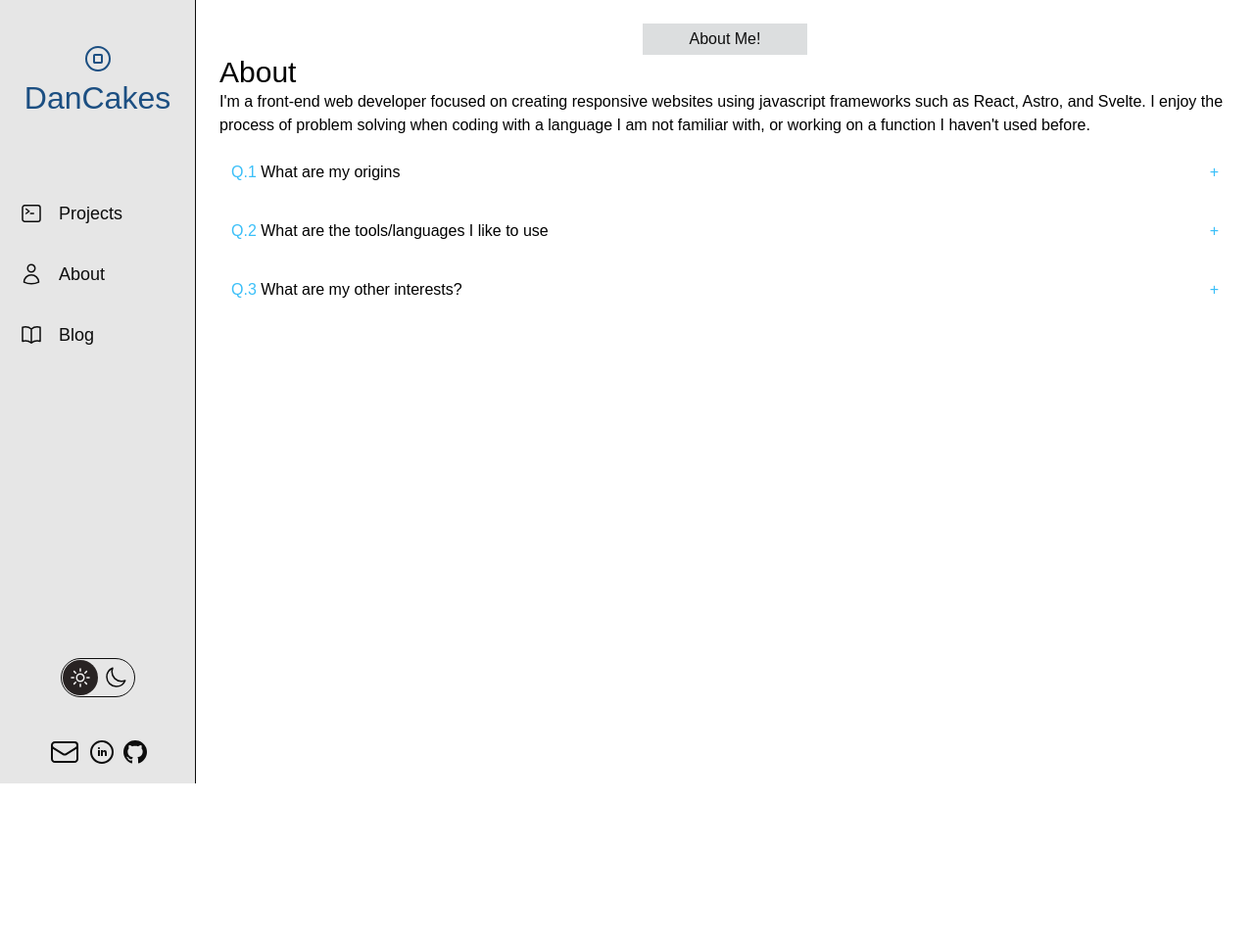
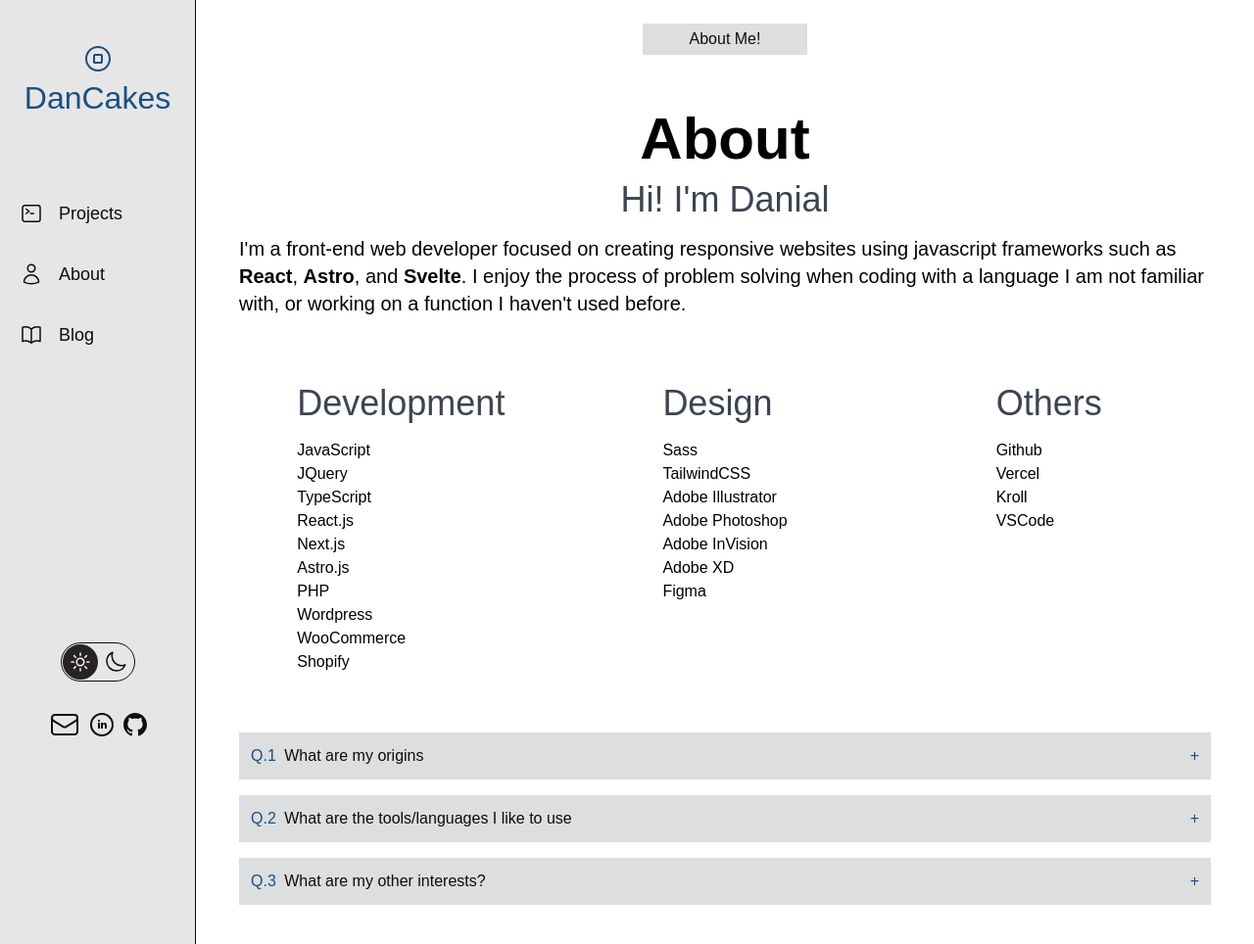
Before and after one commit to Dandazine/astro-portfolio-2022, an Astro site: page /about in a window 1280 px wide. Shown: the whole page at 98% size. Before the commit the page ends 800 px from the top, so only its background shows below. Built offline with nearby package versions, Linux system fonts and the light colour scheme; Astro itself is replaced by a stand-in of ours; a web font is replaced by a local one.

Commit message:
styling for about page done

```diff
--- a/src/components/AboutAccordion.jsx
+++ b/src/components/AboutAccordion.jsx
@@ -10,23 +10,28 @@ const AboutAccordion = () => {
     setActive(i);
   };
   return (
-    <section className="pb-6">
+    <section className="mx-auto max-w-7xl px-11 pb-6 ">
       {aboutData.map((sct, i) => (
         <div
           key={i}
-          className="my-3 w-full cursor-pointer p-3 "
+          className="my-4 w-full cursor-pointer bg-liNH p-3 text-dark hover:bg-nav dark:bg-daNH dark:text-light dark:hover:bg-darkNav"
           onClick={() => {
             toggleSection(i);
           }}
         >
-          <div className="flex justify-between">
+          <div className="flex items-center justify-between">
             <h2 className="">
-              <span className="text-info">Q.{i + 1}</span> {sct.title}
+              <span className="pr-1 text-secondary dark:text-info">
+                Q.{i + 1}
+              </span>{" "}
+              {sct.title}
             </h2>
-            <span className="text-info">{active === i ? "-" : "+"}</span>
+            <span className="text-secondary dark:text-info">
+              {active === i ? "-" : "+"}
+            </span>
           </div>
           <div className={active === i ? "block" : "hidden"}>
-            <p className="">{sct.content}</p>
+            <p className="p-3">{sct.content}</p>
           </div>
         </div>
       ))}
--- a/src/components/Header.jsx
+++ b/src/components/Header.jsx
@@ -109,7 +109,7 @@ const Header = () => {
             <ThemeToggle />
           </div>
           {/* <!-- Social Media Div -->  */}
-          <div className=" flex w-full flex-wrap items-center justify-center gap-2.5 py-4">
+          <div className=" flex w-full flex-wrap items-center justify-center gap-2.5 pt-1 pb-11">
             <a href="mailto:danial.daneshfar@gmail.com">
               <svg
                 xmlns="http://www.w3.org/2000/svg"
--- a/src/layouts/Layout.astro
+++ b/src/layouts/Layout.astro
@@ -23,6 +23,11 @@ const { title } = Astro.props;
       href="https://fonts.googleapis.com/css2?family=Chivo:wght@400;700&display=swap"
       rel="stylesheet"
     />
+    <style is:global>
+      html {
+        font-family: "Chivo", sans-serif;
+      }
+    </style>
   </head>
   <body>
     <div class="min-h-screen w-full flex">
@@ -31,10 +36,5 @@ const { title } = Astro.props;
         <slot />
       </main>
     </div>
-    <style is:global>
-      html {
-        font-family: "Chivo", sans-serif;
-      }
-    </style>
   </body>
 </html>
--- a/src/pages/about.astro
+++ b/src/pages/about.astro
@@ -5,20 +5,80 @@ import AboutAccordion from "../components/AboutAccordion";
 ---
 
 <Layout title="About - Panda">
-  <div class="mx-6">
   <!-- About me -->
-    <section>
+  <section class="max-w-7xl mx-auto px-11 pb-11">
     <PageBanner text="About Me!" />
-      <h1 class="text-3xl">About</h1>
-      <p class="">
+    <h1
+      class="mt-11 text-3xl font-bold md:text-5xl lg:text-6xl py-3 text-center"
+    >
+      About
+    </h1>
+    <h2
+      class="text-center text-2xl md:text-3xl lg:text-4xl pb-4 text-neutral dark:text-text"
+    >
+      Hi! I'm Danial
+    </h2>
+    <p class="pb-3 md:text-xl mb-3">
       I'm a front-end web developer focused on creating responsive websites
-        using javascript frameworks such as React, Astro, and Svelte. I enjoy
-        the process of problem solving when coding with a language I am not
-        familiar with, or working on a function I haven't used before.
+      using javascript frameworks such as <strong>React</strong>, <strong>
+        Astro</strong
+      >, and
+      <strong>Svelte</strong>. I enjoy the process of problem solving when
+      coding with a language I am not familiar with, or working on a function I
+      haven't used before.
     </p>
-      <!-- Skill icons  -->
-      <div></div>
+  </section>
+  <section
+    class="max-w-7xl mx-auto px-11 pb-11 grid grid-cols-1 md:grid-cols-2 lg:grid-cols-3 md:justify-items-center gap-y-8"
+  >
+    <div>
+      <h3
+        class="text-2xl md:text-3xl lg:text-4xl pb-4 text-neutral dark:text-text"
+      >
+        Development
+      </h3>
+      <ul>
+        <li>JavaScript</li>
+        <li>JQuery</li>
+        <li>TypeScript</li>
+        <li>React.js</li>
+        <li>Next.js</li>
+        <li>Astro.js</li>
+        <li>PHP</li>
+        <li>Wordpress</li>
+        <li>WooCommerce</li>
+        <li>Shopify</li>
+      </ul>
+    </div>
+    <div>
+      <h3
+        class="text-2xl md:text-3xl lg:text-4xl pb-4 text-neutral dark:text-text"
+      >
+        Design
+      </h3>
+      <ul>
+        <li>Sass</li>
+        <li>TailwindCSS</li>
+        <li>Adobe Illustrator</li>
+        <li>Adobe Photoshop</li>
+        <li>Adobe InVision</li>
+        <li>Adobe XD</li>
+        <li>Figma</li>
+      </ul>
+    </div>
+    <div>
+      <h3
+        class="text-2xl md:text-3xl lg:text-4xl pb-4 text-neutral dark:text-text"
+      >
+        Others
+      </h3>
+      <ul>
+        <li>Github</li>
+        <li>Vercel</li>
+        <li>Kroll</li>
+        <li>VSCode</li>
+      </ul>
+    </div>
   </section>
   <AboutAccordion client:load />
-  </div>
 </Layout>
--- a/src/pages/projects.astro
+++ b/src/pages/projects.astro
@@ -17,14 +17,14 @@ const archive = await Astro.glob("../archive/*.md");
       <h2
         class="text-center text-2xl md:text-3xl lg:text-4xl pb-4 text-neutral dark:text-text"
       >
-        Featured Projects
+        Featured Project
       </h2>
       {
         archive.map(
           (single) =>
             !single.frontmatter.blog &&
             single.frontmatter.featured && (
-              <div class="bg-liNH dark:bg-daNH dark:hover:bg-darkNav w-full rounded-md p-1">
+              <div class="bg-liNH hover:bg-nav dark:bg-daNH dark:hover:bg-darkNav w-full rounded-md p-3">
                 <a
                   href={`/${single.frontmatter.slug}`}
                   class="text-secondary dark:text-daSe hover:text-daSe"
```
Also changed, not shown: src/pages/index.astro (+0 -7 lines), src/assets/IMG_0231.jpg (deleted), src/assets/astro.svg (deleted), src/assets/dog.png (deleted), src/assets/icons8-bootstrap.svg (deleted), src/assets/icons8-css3.svg (deleted), src/assets/icons8-html-5.svg (deleted), src/assets/icons8-javascript.svg (deleted), src/assets/icons8-jquery.svg (deleted), src/assets/icons8-next.js.svg (deleted), src/assets/icons8-php-logo.svg (deleted), src/assets/icons8-react.svg (deleted), src/assets/icons8-svelte.svg (deleted), src/assets/icons8-tailwindcss.svg (deleted), 1 more files. Lines whose indentation alone changed are shown as unchanged.
